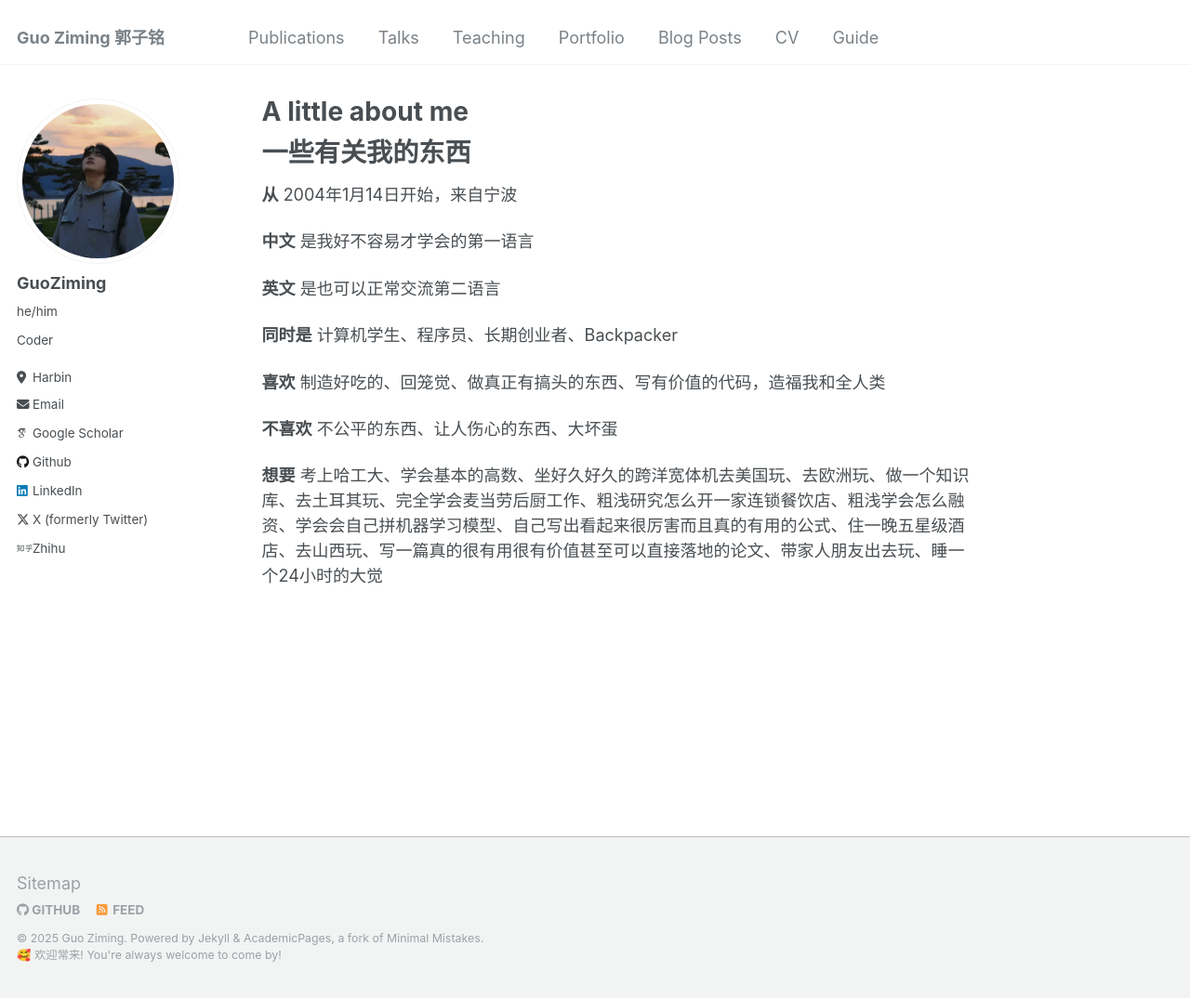
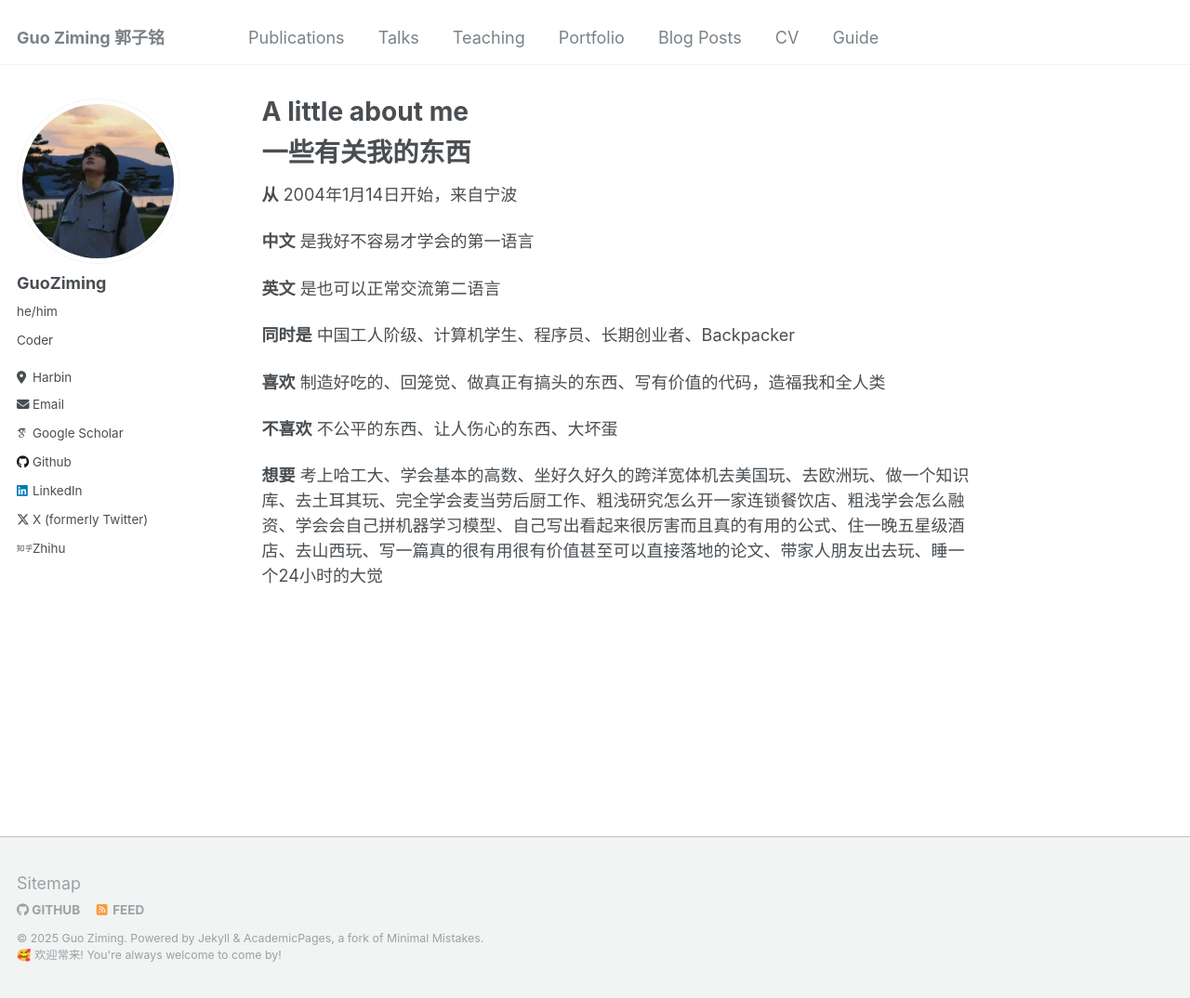
Before and after one commit to mcxiaoxiao/mcxiaoxiao.github.io, a Jekyll site: the page built from _pages/about.md, in a window 1280 px wide and 1074 px high. Shown: the whole window at 93% size. Built offline with Jekyll 4.4.1, drawn with Linux system fonts in a browser that asks for light colours; some web fonts are replaced.

Commit message:
Update about.md

```diff
--- a/_pages/about.md
+++ b/_pages/about.md
@@ -16,7 +16,7 @@ redirect_from:
 
 **英文** 是也可以正常交流第二语言
 
-**同时是** 计算机学生、程序员、长期创业者、Backpacker
+**同时是** 中国工人阶级、计算机学生、程序员、长期创业者、Backpacker
 
 **喜欢** 制造好吃的、回笼觉、做真正有搞头的东西、写有价值的代码，造福我和全人类
 
```
